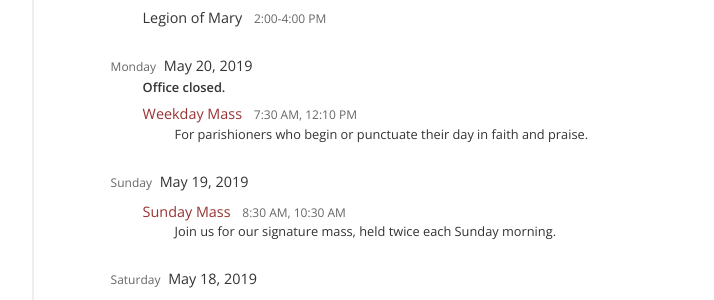
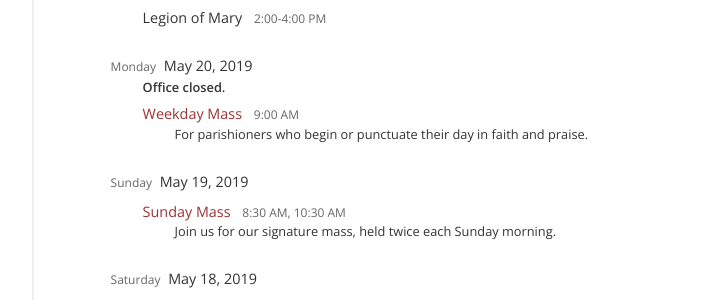
Before and after one commit to stpeterinchains/stpeterinchains.github.io, a Jekyll site: the page built from schedule.html, in a window 1280 px wide and 900 px high, scrolled down 1609 px. Shown: the part 154-454 px from the top of the window, without its empty margins (181-895 px from the left). Built offline with Jekyll 4.4.1, drawn with Linux system fonts in a browser that asks for light colours; nearby versions of some CDN libraries.

Commit message:
Minor update to schedule

```diff
--- a/_data/schedule.yml
+++ b/_data/schedule.yml
@@ -524,7 +524,10 @@
     exclusions: [ lifeteen ]
   - date: 2019-05-20
     note: Office closed.
-    recurring: *monday
+    recurring:
+      - <<: *weekday_mass
+        time: 9:00 AM
+        ordinal: "0900"
     exclusions: [ edge ]
   - date: 2019-05-21
     recurring: *tuesday
```
